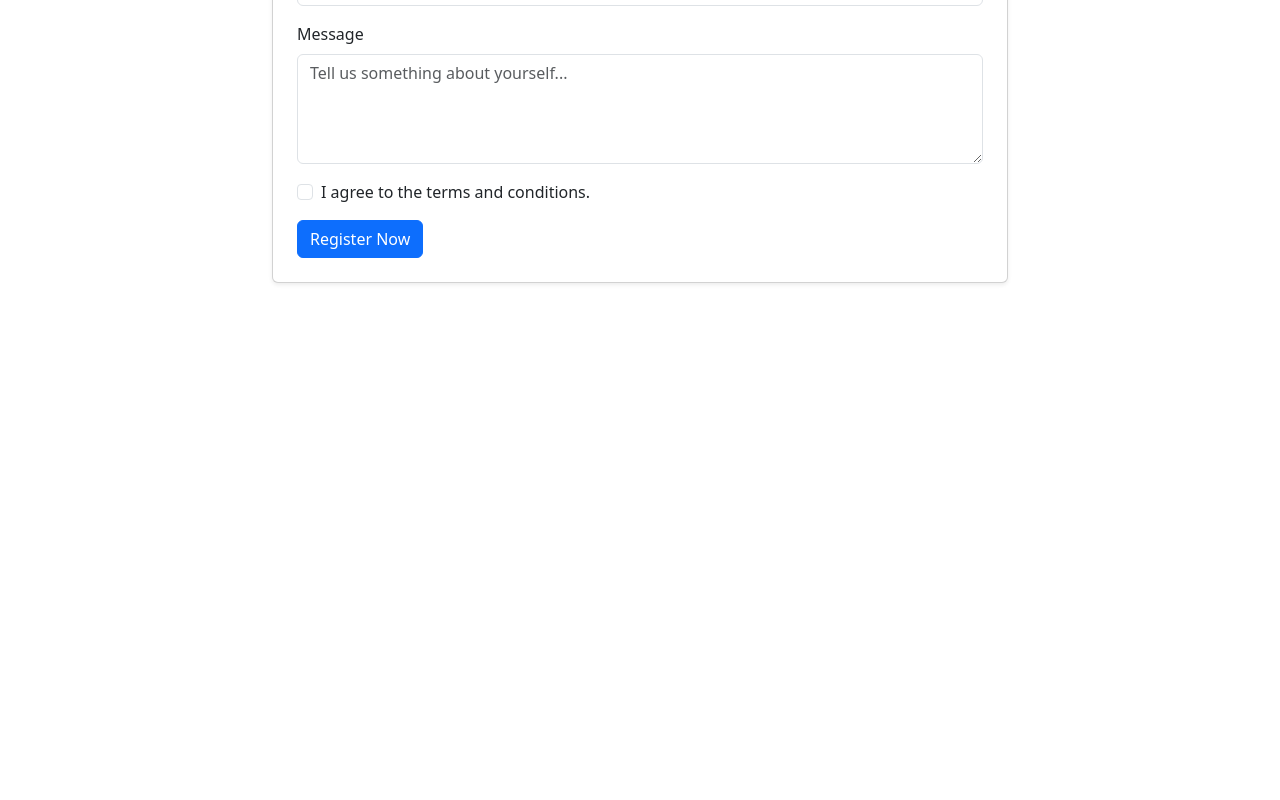
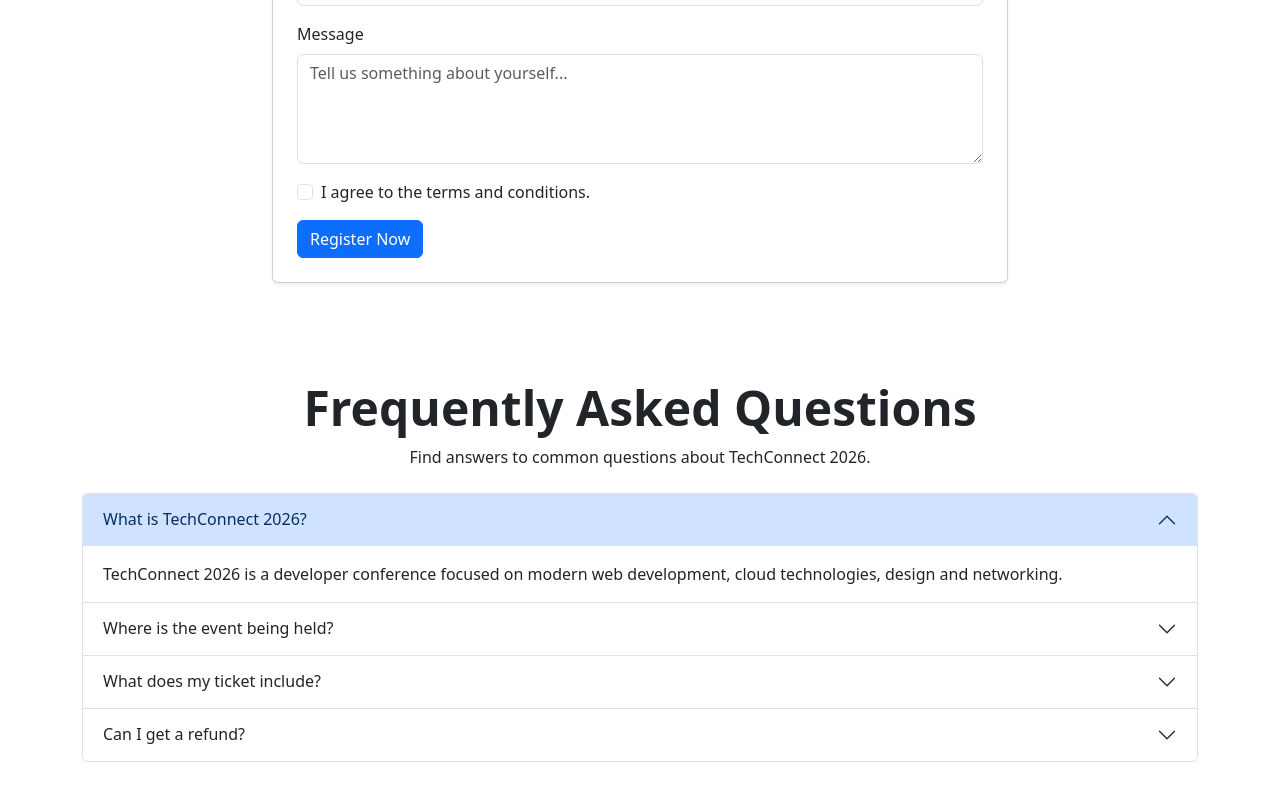
Before and after one commit to AnaghaDolse/eventify-react-bootstrap, a React (Vite) app: page / in a window 1280 px wide. Shown: the part 1781-2581 px from the top of the page. Before the commit the page ends 2112 px from the top, so only its background shows below. Built offline with nearby package versions, Linux system fonts and the light colour scheme; the HTML template or start-up script is replaced by a standard one.

Commit message:
Add FAQ accordion section

```diff
--- a/src/App.jsx
+++ b/src/App.jsx
@@ -6,6 +6,7 @@ import Navbar from './components/Navbar'
 import Speakers from './components/Speakers'
 import Schedule from './components/Schedule'
 import Register from './components/Register'
+import FAQ from './components/FAQ'
 
 function App() {
   return (
@@ -15,6 +16,7 @@ function App() {
       <Speakers />
       <Schedule />
       <Register />
+      <FAQ />
     </>
   )
 }
--- /dev/null
+++ b/src/components/FAQ.jsx
@@ -0,0 +1,72 @@
+const FAQ = () => {
+  const faqs = [
+    {
+      id: 1,
+      question: 'What is TechConnect 2026?',
+      answer:
+        'TechConnect 2026 is a developer conference focused on modern web development, cloud technologies, design and networking.',
+    },
+    {
+      id: 2,
+      question: 'Where is the event being held?',
+      answer: 'The event will be held at the TechConnect Convention Center.',
+    },
+    {
+      id: 3,
+      question: 'What does my ticket include?',
+      answer:
+        'Your ticket includes access to conference sessions, workshops and networking activities.',
+    },
+    {
+      id: 4,
+      question: 'Can I get a refund?',
+      answer:
+        'Refund requests can be submitted up to 14 days before the event.',
+    },
+  ]
+
+  return (
+    <section className='py-5'>
+      <div className='container'>
+        <h2 className='display-5 fw-bold text-center'>
+          Frequently Asked Questions
+        </h2>
+
+        <p className='text-center mb-4'>
+          Find answers to common questions about TechConnect 2026.
+        </p>
+
+        <div className='accordion' id='faqAccordion'>
+          {faqs.map((faq, index) => (
+            <div className='accordion-item' key={faq.id}>
+              <h2 className='accordion-header'>
+                <button
+                  className={`accordion-button ${index !== 0 ? 'collapsed' : ''}`}
+                  type='button'
+                  data-bs-toggle='collapse'
+                  data-bs-target={`#faq${faq.id}`}
+                  aria-expanded={index === 0 ? 'true' : 'false'}
+                  aria-controls={`faq${faq.id}`}
+                >
+                  {faq.question}
+                </button>
+              </h2>
+
+              <div
+                id={`faq${faq.id}`}
+                className={`accordion-collapse collapse ${index === 0 ? 'show' : ''}`}
+                data-bs-parent='#faqAccordion'
+              >
+                <div className='accordion-body'>
+                  {faq.answer}
+                </div>
+              </div>
+            </div>
+          ))}
+        </div>
+      </div>
+    </section>
+  )
+}
+
+export default FAQ
```
